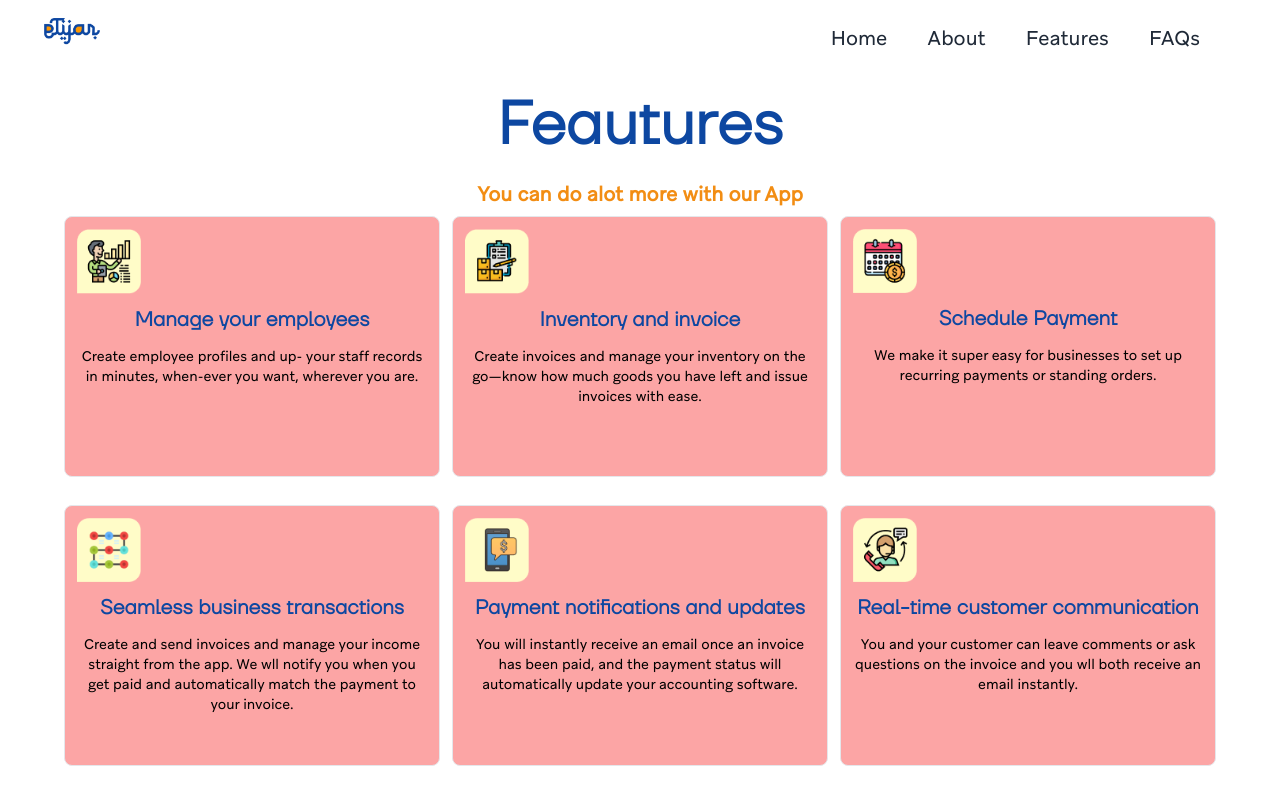
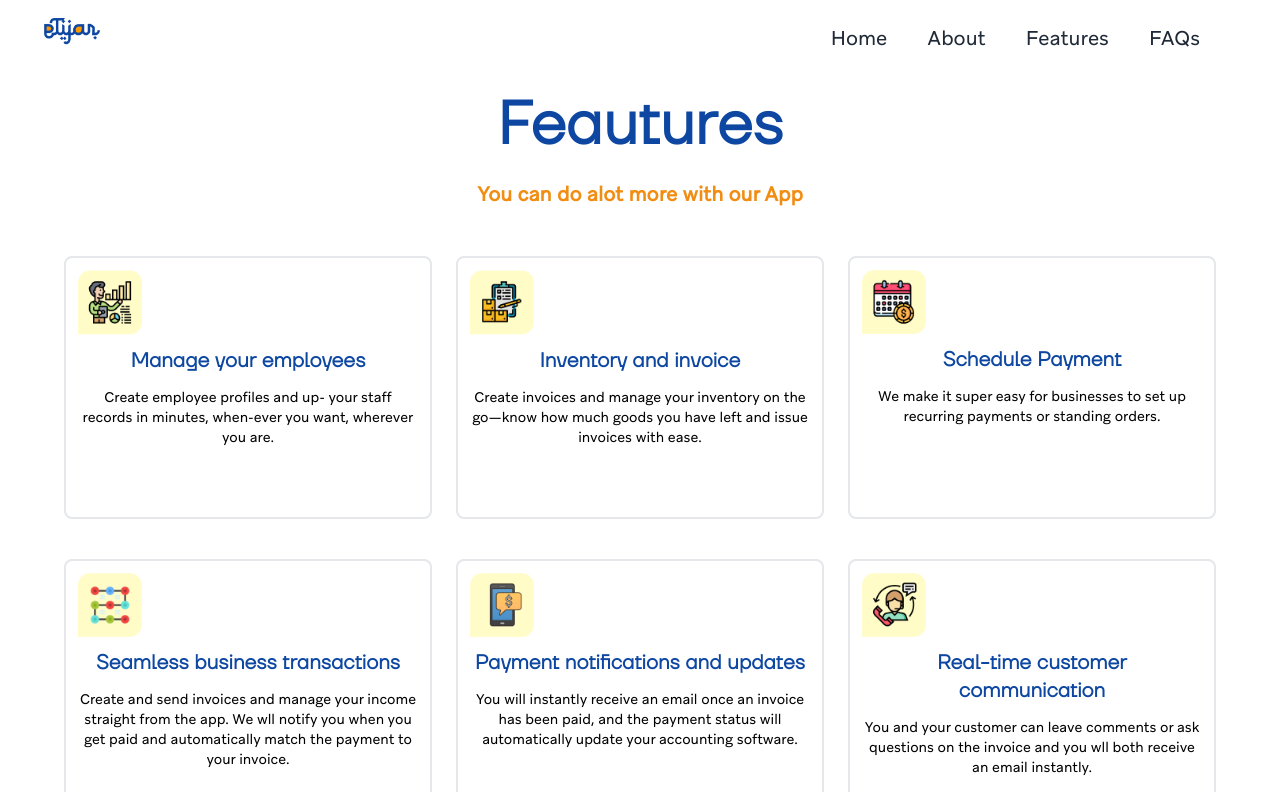
Before and after one commit to eTijar/etijarLanding, a Next.js app: page /features in a window 1280 px wide. Shown: the top 792 px of the page. Built offline with nearby package versions, Linux system fonts and the light colour scheme.

Commit message:
fixed sections

```diff
--- a/components/featuresComp.js
+++ b/components/featuresComp.js
@@ -55,9 +55,9 @@ export default function FeaturesComp() {
         <link rel="icon" href="/favicon.ico" />
       </Head>
 
-      <div className='w-full grid md:grid-cols-3 grid-cols-1 grid-rows-3 gap-3'>
+      <div className='w-full grid md:grid-cols-3 grid-cols-1 grid-rows-3 gap-6 mt-12'>
         { featureData.map( (item) => (
-             <div key={item.key} className='border rounded-lg mb-4 bg-red-300 p-3'>
+             <div key={item.key} className='border-2 rounded-lg mb-4 p-3'>
              <div className='w-full  mb-3'>
                  <img className='w-16' src={item.img} alt={item.key}/>
              </div>
```
